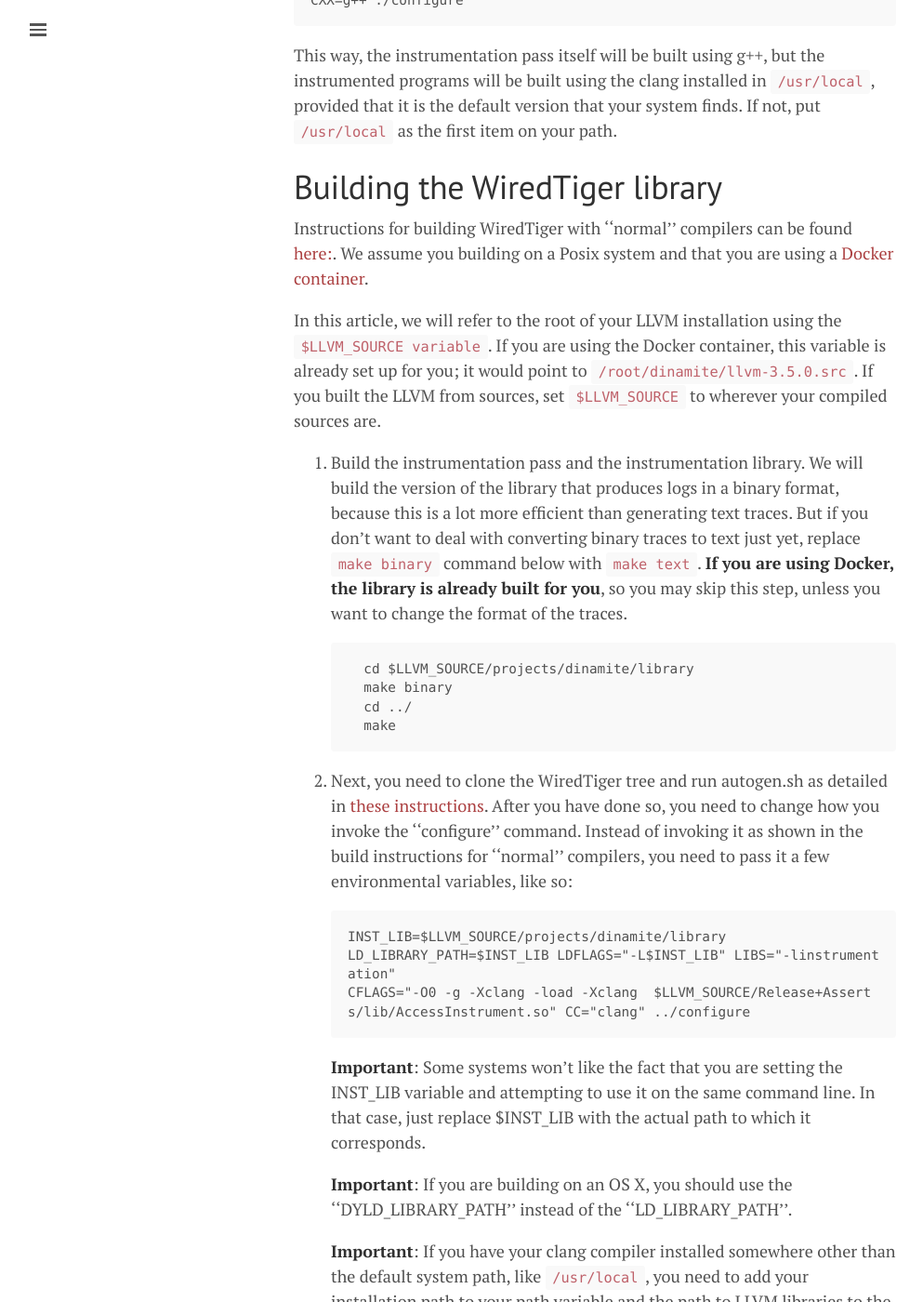
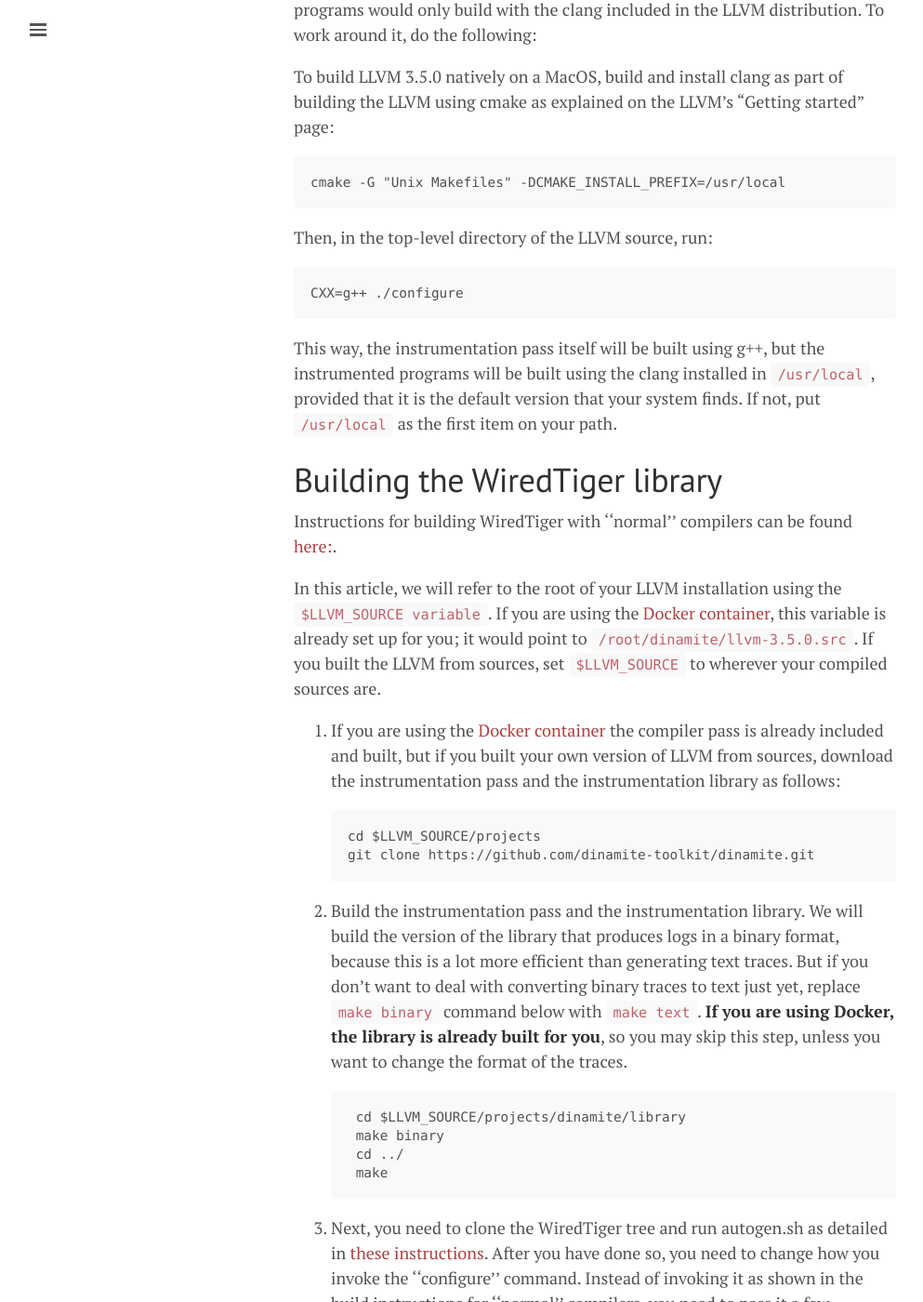
Before and after one commit to dinamite-toolkit/dinamite-toolkit.github.io, a Jekyll site: the page built from blog/index.html, in a window 1280 px wide and 1400 px high, scrolled down 977 px. Shown: the whole window at 93% size, without its empty margins (0-993 px from the left). Built offline with Jekyll 4.4.1, drawn with Linux system fonts in a browser that asks for light colours; the list of posts is cut into pages by our own code; some of the changed text lies outside the part shown.

Commit message:
Fix the git URL in the blog post, rename the files properly.

````diff
--- a/_posts/2016-11-12-tech-reports.md
+++ b/_posts/2016-11-12-compiling-WT.md
@@ -9,10 +9,11 @@
 You will need LLVM 3.5 is needed to build and use DINAMITE.
 DINAMITE can be built only within the LLVM's source tree.
 
-A Docker container with LLVM and DINAMITE can be found [here](https://bitbucket.org/datamancers/dinamite-compiler-docker). Use the Dockerfile-wt docker file to prepare for building WiredTiger.
+A Docker container with LLVM and DINAMITE can be found [here](https://github.com/dinamite-toolkit/dinamite-compiler-docker.git).
+Use the Dockerfile-wt docker file to prepare for building WiredTiger.
 
 If you don't like Docker or would like to install LLVM 3.5 and DINAMITE natively
-for other reasons, follow the steps to download the code outlined in the Dockerfile-wt found [here](https://bitbucket.org/datamancers/dinamite-compiler-docker).
+for other reasons, follow the steps to download the code outlined in the Dockerfile-wt found [here](https://github.com/dinamite-toolkit/dinamite-compiler-docker.git).
 Modify the steps for your OS and and then follow the build instructions on the
 [LLVM "Getting Started" website](http://llvm.org/docs/GettingStarted.html#local-llvm-configuration).
 
@@ -32,16 +33,25 @@
 
 # Building the WiredTiger library
 
-Instructions for building WiredTiger with ''normal'' compilers can be found [here:](http://source.wiredtiger.com/2.8.0/build-posix.html). We assume you
-building on a Posix system and that you are using a [Docker container](https://bitbucket.org/datamancers/dinamite-compiler-docker).
+Instructions for building WiredTiger with ''normal'' compilers can be found
+[here:](http://source.wiredtiger.com/2.8.0/build-posix.html).
 
 In this article, we will refer to the root of your LLVM installation using the
-`$LLVM_SOURCE variable`. If you are using the Docker container, this variable is
+`$LLVM_SOURCE variable`. If you are using the [Docker container](https://github.com/dinamite-toolkit/dinamite-compiler-docker.git), this variable is
 already set up for you; it would point to `/root/dinamite/llvm-3.5.0.src`. If you
 built the LLVM from sources, set `$LLVM_SOURCE` to wherever your compiled sources are.
 
+ 1. If you are using the [Docker container](https://github.com/dinamite-toolkit/dinamite-compiler-docker.git)
+ the compiler pass is already included and built, but if you built your own version
+ of LLVM from sources, download the instrumentation pass and the instrumentation
+ library as follows:
 
-1. Build the instrumentation pass and the instrumentation library.
+    ```
+    cd $LLVM_SOURCE/projects
+    git clone https://github.com/dinamite-toolkit/dinamite.git
+    ```
+
+ 1. Build the instrumentation pass and the instrumentation library.
  We will build the version of the library that produces logs in a binary format,
  because this is a lot more efficient than generating text traces. But if you don't
  want to deal with converting binary traces to text just yet, replace `make binary`
@@ -133,18 +143,18 @@
     for loops are computed with the assumption that they execute once.
 
     ```
-    {
-        "minimum_function_size" : 50,
-        "check_small_function_loops" : true,
-        "function_size_metric" : "LOC_PATH",
-        "whitelist": {
-             "function_filters" : {
-                  "*" : {
-                       "events" : [ "function" ]
-                  }
-             }
-         }
-    }
+     {
+         "minimum_function_size" : 50,
+         "check_small_function_loops" : true,
+         "function_size_metric" : "LOC_PATH",
+         "whitelist": {
+              "function_filters" : {
+                   "*" : {
+                        "events" : [ "function" ]
+                   }
+              }
+          }
+     }
     ```
 
  6. If you run a command that uses the instrumented WiredTiger library, you need to provide the path for the instrumentation library. For example, suppose you run wtperf:
--- /dev/null
+++ b/_posts/2016-12-2-visualize-execution-flow-WT.md
@@ -0,0 +1,10 @@
+---
+layout: post
+title: Visualizing the execution flow from DINAMITE traces
+---
+
+Our [earlier post](/2016-11-12-tech-reports/) explained how to compile the
+WiredTiger key-value store using DINAMITE and how to generate the traces
+of executed functions. In this post, we will explain how you can obtain
+a high-level summary of what happened during the execution using our trace
+analysis tools.
````
